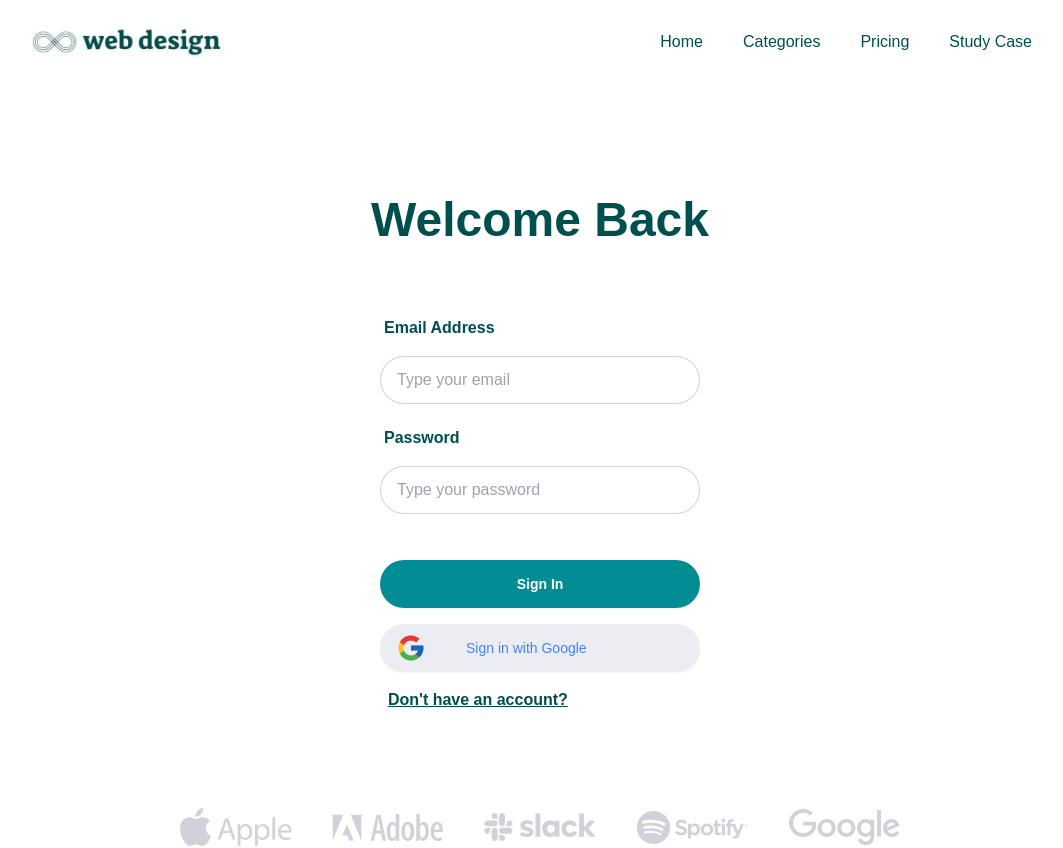
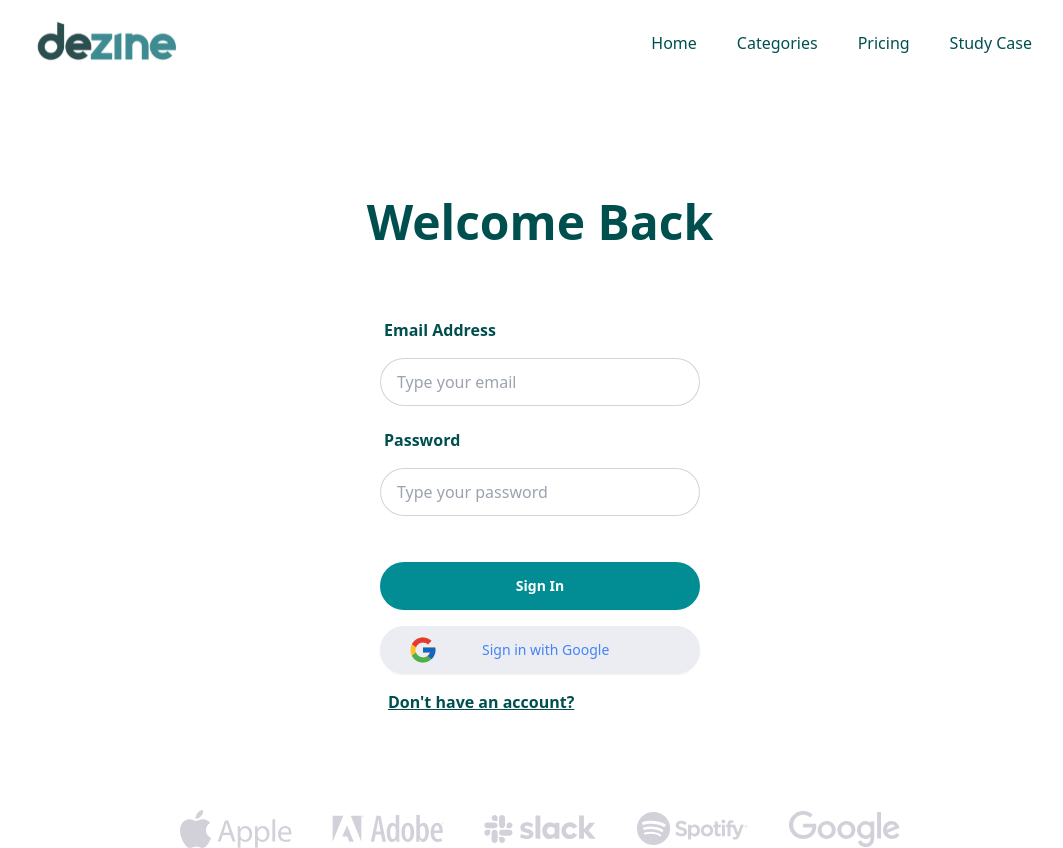
Before and after one commit to fachrurrizaa/Dezine, a Next.js app: page /login in a window 1280 px wide. Shown: the whole page, without its empty margins (100-1163 px from the left). Built offline with nearby package versions, Linux system fonts and the light colour scheme; no server answers.

Commit message:
perbaikan

```diff
--- a/src/app/category-page/page.js
+++ b/src/app/category-page/page.js
@@ -8,7 +8,7 @@ export default function CategoryPage() {
         <div>
             <Navbar />
             <div className=" mx-auto p-5 px-32">
-                <h1 className="text-[#160442] font-semibold text-2xl mt-8 mb-6">Course Category</h1>
+                <h1 className="text-[#160442] font-semibold text-2xl mt-8 mb-6">Design Category</h1>
                 <ListCategories />
             </div>
             <Footer/>
--- a/src/app/page.js
+++ b/src/app/page.js
@@ -3,7 +3,9 @@ import Navbar from '@/components/navbar/Navbar'
 import Hero from '@/components/hero/Hero';
 import dynamic from 'next/dynamic'
 import Footer from '@/components/footer/Footer';
+import { Inter } from 'next/font/google'
 
+const inter = Inter({ subsets: ['latin'] })
 const Section = dynamic (() => import ('@/components/section/Section'))
 
 
--- a/src/components/form/SignIn.js
+++ b/src/components/form/SignIn.js
@@ -46,8 +46,8 @@ export default function SignIn() {
               <Button type={"submit"} className={'w-full text-white bg-[#028d94] hover:bg-[#02b2bb] mt-8 font-semibold'} content={"Sign In"} click={()=>handleSubmit(data)}/>
               <Button click={()=>signIn('google', { callbackUrl: '/'})} className={'w-full text-[#004f4f] bg-[#EBEDF3] my-4 font-medium hover:bg-slate-300'} content={
                 <div className='flex items-center w-full'>
-                  <Image src={googleIcon} width={0} height={30} alt={"img"} className='mr-10'/>
-                  <p className='text-[#4484f5]'>Sign in with Google</p>
+                  <Image src={googleIcon} width={0} height={30} alt={"img"} className='ml-3 mr-11'/>
+                  <p className='text-[#4484f5] text-center'>Sign in with Google</p>
                 </div>
               }/>
               <Link href={'/signup'} className={`label-text font-semibold text-[#004f4f] text-base px-2 underline `}>
--- a/src/components/hero/Hero.js
+++ b/src/components/hero/Hero.js
@@ -1,5 +1,6 @@
 import { Player } from '@lottiefiles/react-lottie-player';
 import Button from '../Button';
+import Link from 'next/link';
 
 export default function Hero() {
   return (
@@ -16,7 +17,9 @@ export default function Hero() {
         <div>
             <h1 className='text-5xl font-bold text-[#004f4f] leading-tight'>Design Better & <br/>Faster Than Before.</h1>
             <p className='py-6 text-[#6B7193]'>Accelerate your work with our millions<br/> of ready-to-use design projects.</p>
-            <Button className={'text-white bg-[#028d94] hover:bg-[#02b2bb]'}  content={"Browse Now"}/>
+            <Link href={'/category-page'}>
+              <Button className={'text-white bg-[#028d94] hover:bg-[#02b2bb]'}  content={"Browse Now"}/>
+            </Link>
         </div>
     </div>
   )
--- a/src/components/navbar/Navbar.js
+++ b/src/components/navbar/Navbar.js
@@ -4,7 +4,7 @@ import Link from "next/link";
 import Button from '@/components/Button';
 import { signOut, useSession } from "next-auth/react"
 import pp from '/public/assets/pp.jpg'
-import logo from '/public/assets/dezine (1).png'
+import logo from '/public/assets/dezine.svg'
 
 export default function Navbar() {
   const { data: session } = useSession()
@@ -12,7 +12,7 @@ export default function Navbar() {
   return (
     <header className="flex justify-between items-center p-5 px-32">
         <Link href='/'>
-            <Image src={logo} width={200} height={0} alt={"logo"}/>
+            <Image src={logo} width={160} height={0} alt={"logo"}/>
         </Link>
         <nav>
             <ul className="flex justify-between">
--- a/src/components/navbar/SignNav.js
+++ b/src/components/navbar/SignNav.js
@@ -1,12 +1,12 @@
 import Image from "next/image";
 import Link from "next/link";
-import logo from '/public/assets/logo.jpeg'
+import logo from '/public/assets/dezine.svg'
 
 export default function Navbar() {
   return (
     <header className="flex justify-between items-center p-5 px-32">
         <Link href='/'>
-          <Image src={logo} width={200} height={0} alt={"logo"}/>
+          <Image src={logo} width={160} height={0} alt={"logo"}/>
         </Link>
         <nav>
             <ul className="flex justify-between">
--- a/src/components/section/CategoryItem.js
+++ b/src/components/section/CategoryItem.js
@@ -2,7 +2,7 @@ import Link from "next/link";
 
 export default function CategoryItem({id, thumbnails, name, postCount }) {
   return (
-    <div className="card w-72 h-[260px] bg-slate-50 shadow-[0_3px_10px_rgb(0,0,0,0.2)] hover:cursor-pointer hover:shadow-[0_35px_60px_-15px_rgba(0,0,0,0.3)] transition-all duration-300 ease-in-out">
+    <div className="card w-72 h-[280px] bg-slate-50 shadow-[0_3px_10px_rgb(0,0,0,0.2)] hover:cursor-pointer hover:shadow-[0_35px_60px_-15px_rgba(0,0,0,0.3)] transition-all duration-300 ease-in-out">
     <Link  className='category-item' href={`/category/${id}`}>
         <figure className="m-3 h-44"><img src={ thumbnails } alt="" /></figure>
         <div className="card-body pt-0 pb-4 px-6">
--- a/src/components/section/CategoryList.js
+++ b/src/components/section/CategoryList.js
@@ -10,7 +10,7 @@ const CategoryList = () => {
 
 
     return (
-      <div className='flex justify-evenly'>
+      <div className='flex justify-around px-8'>
             {categories.slice(0, 4).map((category) => {
                 // Ambil postingan pertama dari kategori tertentu sebagai thumbnail
                 const categoryPosts = posts.filter((post) => post.category === category._id);
--- a/src/components/section/ProductItem.js
+++ b/src/components/section/ProductItem.js
@@ -9,7 +9,7 @@ export default function ProductItem({ id, title, description, thumbnails,categor
     }
 
     return (
-      <div onClick={()=>handleClick(id)} className="card w-[397px] h-[375px] bg-slate-50 shadow-[0_3px_10px_rgb(0,0,0,0.2)] px-4 pt-4 pb-5 hover:cursor-pointer">
+      <div onClick={()=>handleClick(id)} className="card w-[397px] h-[375px] bg-slate-50 shadow-[0_3px_10px_rgb(0,0,0,0.2)] hover:cursor-pointer hover:shadow-[0_35px_60px_-15px_rgba(0,0,0,0.3)] transition-all duration-300 ease-in-out px-4 pt-4 pb-5">
           <figure className="h-[275px]"><img src={ thumbnails } alt="" /></figure>
           <div className="card-body px-0 pt-6 pb-5">
             <h2 className="card-title gap-1 text-black font-semibold">{ title }</h2>
--- a/src/components/section/Section.js
+++ b/src/components/section/Section.js
@@ -1,13 +1,16 @@
 'use client';
+import Link from 'next/link';
 import CategoryList from './CategoryList';
 import ProductList from './ProductList';
 
 export default function Section() {
     return (
       <div className="flex flex-col min-h-[95vh]">
-          <h4 className="text-[#160442] font-semibold text-2xl mx-32 my-5">Top Categories</h4>
+          <Link href={'/category-page'}>
+            <h4 className="text-[#160442] font-semibold text-2xl mx-32 my-10">Top Categories</h4>
+          </Link>
           <CategoryList/>
-          <h4 className="text-[#160442] font-semibold text-2xl mx-32 mt-24 mb-6">New Items</h4>
+          <h4 className="text-[#160442] font-semibold text-2xl mx-32 mt-24 mb-10">New Items</h4>
           <ProductList/>
       </div>
     )
--- a/src/styles/globals.css
+++ b/src/styles/globals.css
@@ -1,11 +1,9 @@
 @tailwind base;
 @tailwind components;
 @tailwind utilities;
-@import url('https://fonts.googleapis.com/css2?family=Poppins:ital,wght@0,100;0,200;0,300;0,400;0,500;0,600;0,700;0,800;0,900;1,100;1,200;1,300;1,400;1,500;1,600;1,700;1,800;1,900&display=swap');
 
 * {
   box-sizing: border-box;
-  font-family: "Poppins", sans-serif;
   padding: 0;
   margin: 0;
   scroll-behavior: smooth-scrolling;
```
Also changed, not shown: public/assets/dezine (1).png (deleted), public/assets/dezine.svg (added).
